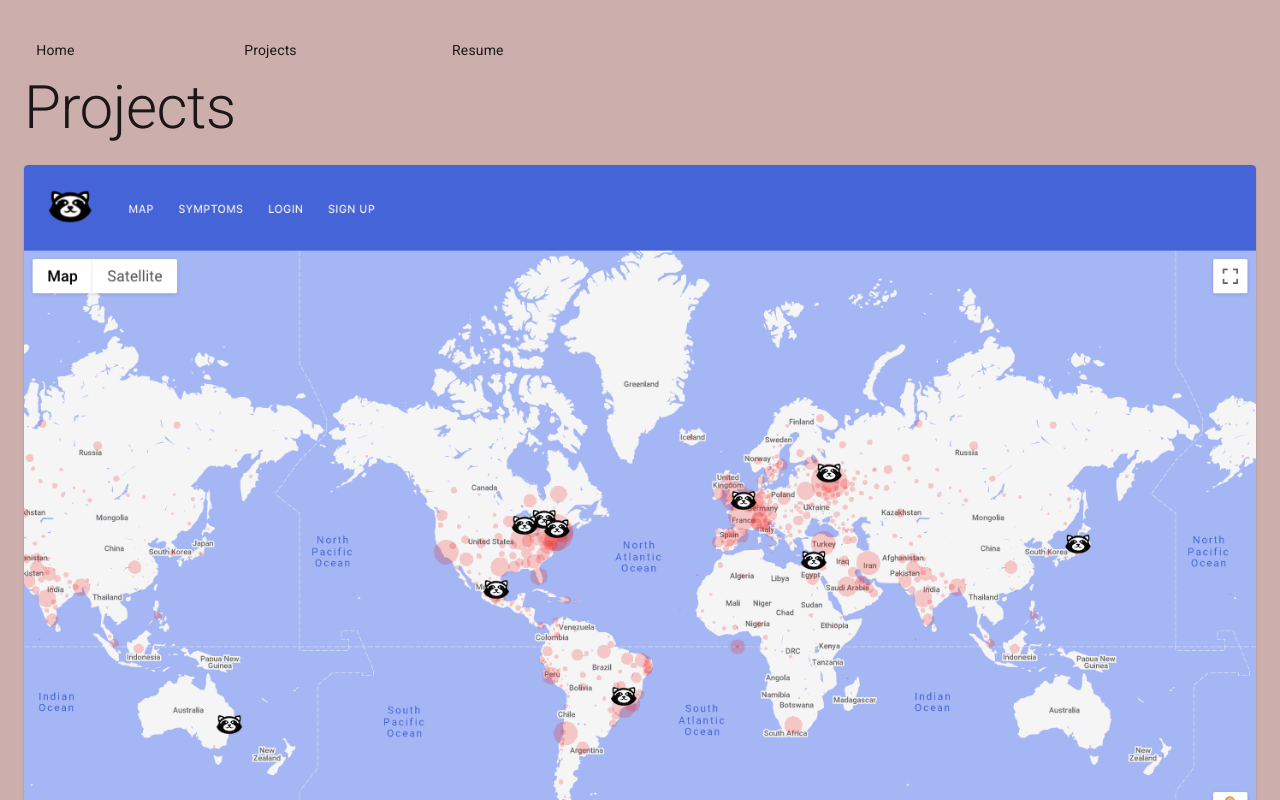
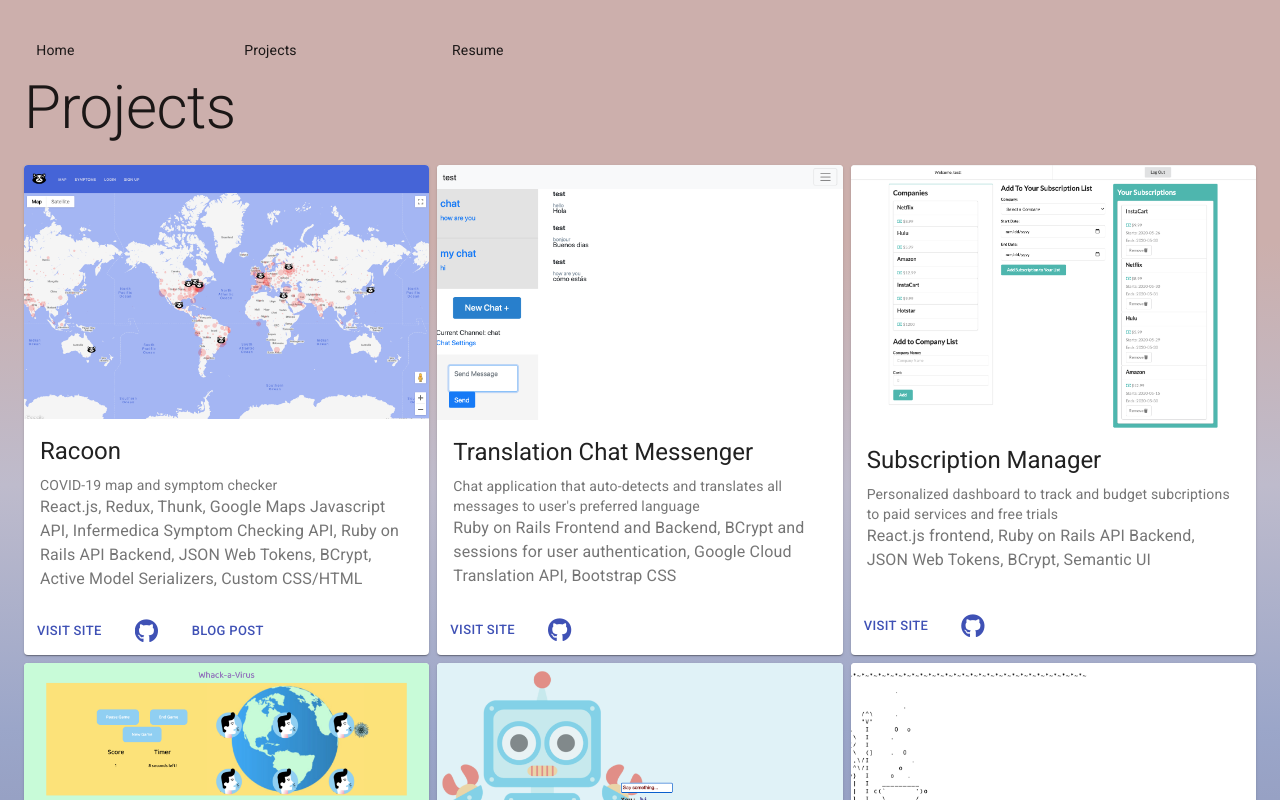
Before and after one commit to sylviapap/personal-site-react, a React (Create React App) app: page /projects in a window 1280 px wide. Shown: the top 800 px of the page. Built offline with nearby package versions, Linux system fonts and the light colour scheme.

Commit message:
Change projects grid

```diff
--- a/src/components/ProjectCard.js
+++ b/src/components/ProjectCard.js
@@ -11,7 +11,9 @@ import Icon from '@material-ui/core/Icon';
 const useStyles = makeStyles({
   root: {
     width: "100%",
-    "margin-bottom": "5%"
+    height: "100%",
+    display: 'flex',
+    flexWrap: "wrap"
   },
 });
 
--- a/src/pages/Projects.js
+++ b/src/pages/Projects.js
@@ -1,22 +1,33 @@
-import React, { Component } from 'react';
+import React from 'react';
 import {data} from '../services/data'
 import ProjectCard from '../components/ProjectCard'
+import Typography from '@material-ui/core/Typography';
+import { makeStyles } from '@material-ui/core/styles';
+import Grid from '@material-ui/core/Grid';
 
-import Typography from '@material-ui/core/Typography';
+const useStyles = makeStyles({
+  root: {
+    display: 'flex',
+    flexWrap: "wrap",
+    justifyContent: "space-between",
+    flexGrow: 1,
+  }
+});
 
-class Projects extends Component {
-  render() {
-    const projects = data.projects;
-
+export default function Projects() {
+  const projects = data.projects;
+  const classes = useStyles();
     return (
-      <section id="projects">
-        <Typography variant="h2" component="h2" gutterBottom>
+      <div>
+      <Typography variant="h2" component="h2" gutterBottom>
           Projects
-        </Typography>
-          {projects.map(project => <ProjectCard key={projects.indexOf(project)} project={project} />)}
-      </section>
-    );
-  }
+      </Typography>
+      <Grid container spacing={1} className={classes.root}>
+        {projects.map(project =>
+        <Grid item sm={4} key={projects.indexOf(project)}>
+          <ProjectCard project={project} />
+        </Grid>)}
+      </Grid>
+      </div>
+  );
 }
-
-export default Projects;
```
